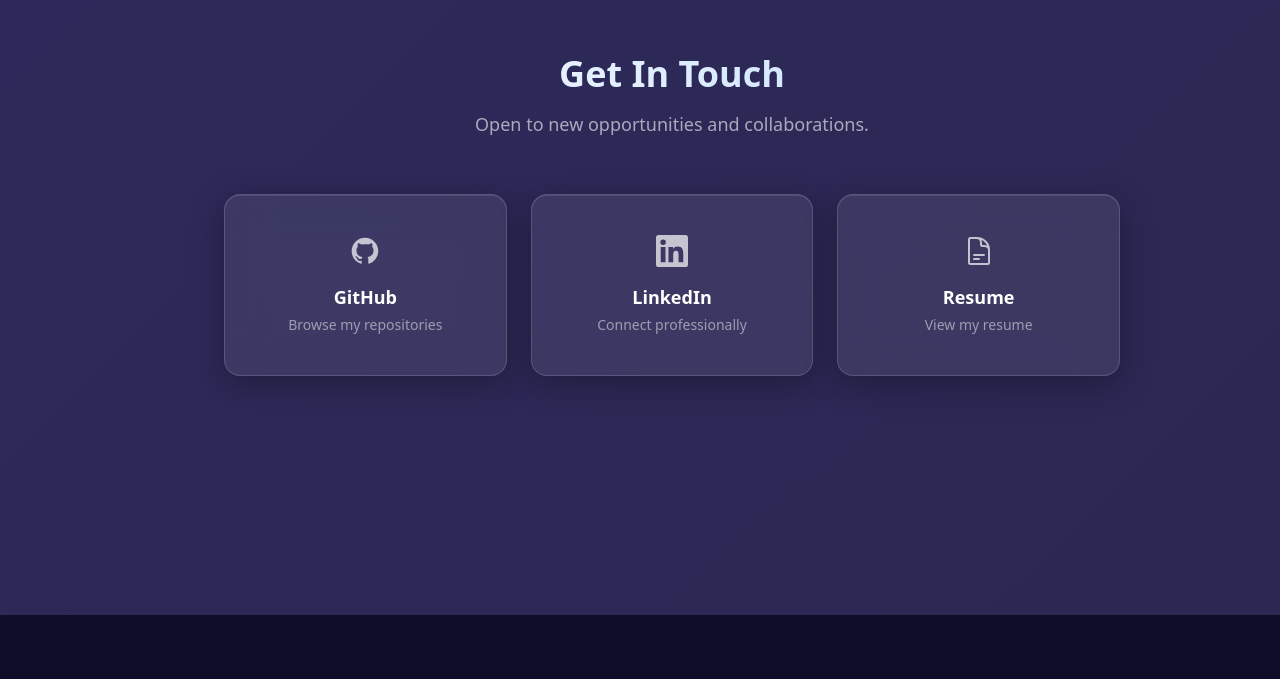
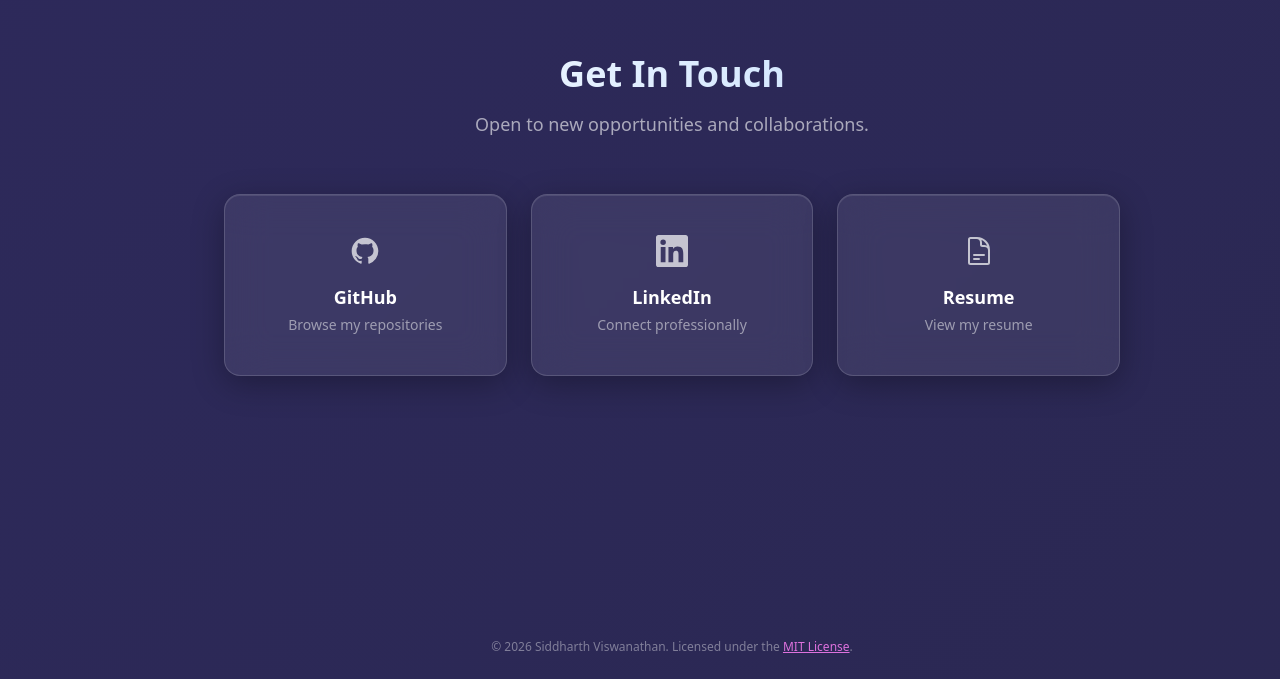
Before and after one commit to Siderskini/Portfolio, a Next.js app: page / in a window 1280 px wide. Shown: the part 3071-3750 px from the top of the page. Before the commit the page ends 3686 px from the top, so only its background shows below. Built offline with nearby package versions, Linux system fonts and the light colour scheme.

Commit message:
Add copyright notice

```diff
--- a/src/app/page.tsx
+++ b/src/app/page.tsx
@@ -17,6 +17,18 @@
         <AboutMe />
         <Projects />
         <Contact />
+        <footer className="text-center text-xs text-white/40 py-6">
+          &copy; {new Date().getFullYear()} Siddharth Viswanathan. Licensed under the{" "}
+          <a
+            href="https://github.com/Siderskini/Portfolio/blob/main/LICENSE"
+            target="_blank"
+            rel="noopener noreferrer"
+            className="underline hover:text-white/70 transition-colors"
+          >
+            MIT License
+          </a>
+          .
+        </footer>
       </main>
     </>
   );
```
Also changed, not shown: 1 other file (tests, documents, lock files or other folders).
